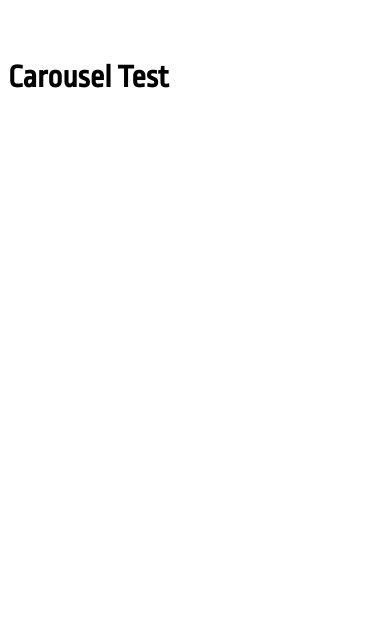
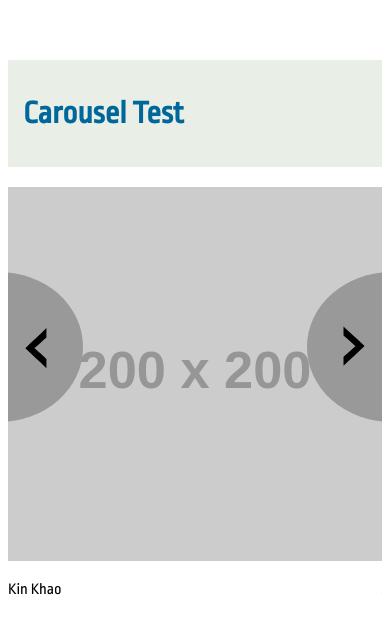
Before and after one commit to kerusks/vue-carousel, a Vue app: page / in a window 390 px wide. Shown: the top 634 px of the page. Built offline with nearby package versions, Linux system fonts and the light colour scheme.

Commit message:
added carousel items and responsiveness

```diff
--- a/package.json
+++ b/package.json
@@ -25,9 +25,9 @@
     "eslint": "^6.7.2",
     "eslint-plugin-prettier": "^3.1.1",
     "eslint-plugin-vue": "^6.1.2",
+    "node-sass": "^4.12.0",
     "prettier": "^1.19.1",
-    "vue-template-compiler": "^2.6.11",
-    "node-sass": "^4.12.0",
-    "sass-loader": "^8.0.2"
+    "sass-loader": "^8.0.2",
+    "vue-template-compiler": "^2.6.11"
   }
 }
--- /dev/null
+++ b/src/components/carousel-item.vue
@@ -0,0 +1,25 @@
+<template>
+  <div class="carousel-item-container">
+    <div class="carousel-img-container">
+      <img src="https://placehold.it/200x200" />
+    </div>
+    <div class="carousel-item-text">
+      <p>{{ item.name }}</p>
+    </div>
+  </div>
+</template>
+
+<script>
+export default {
+  name: "CarouselItem",
+  props: ["item"]
+};
+</script>
+
+<style scoped lang="scss">
+.carousel-img-container {
+  img {
+    width: 100%;
+  }
+}
+</style>
--- a/src/components/carousel.vue
+++ b/src/components/carousel.vue
@@ -1,21 +1,195 @@
 <template>
   <div class="wrap">
     <div class="header-text-container">
-        <h1>Carousel Test</h1>
+      <h1>Carousel Test</h1>
+    </div>
+    <div class="carousel-wrap">
+      <ul class="carousel-container">
+        <li class="carousel-item" v-for="(item, index) in items" :key="index">
+          <CarouselItem :item="item"/>
+        </li>
+        <div class="mobile-nav prev">
+          <img src="../assets/arrow.svg" />
+        </div>
+        <div class="mobile-nav next">
+          <img src="../assets/arrow.svg" />
+        </div>
+      </ul>
+    </div>
+    <div class="lg-screen-nav-container">
+      <button>Prev</button>
+      <button>Next</button>
     </div>
   </div>
 </template>
 
 <script>
+import CarouselItem from "./carousel-item";
 export default {
-  name: "Carousel"
+  name: "Carousel",
+  components: {
+    CarouselItem
+  },
+  data() {
+    return {
+      items: [
+        { name: "Kin Khao", tag: ["Thai"] },
+        { name: "Jū-Ni", tag: ["Sushi", "Japanese", "$$$$"] },
+        { name: "Delfina", tag: ["Pizza", "Casual"] },
+        { name: "San Tung", tag: ["Chinese", "$$"] },
+        { name: "Anchor Oyster Bar", tag: ["Seafood", "Cioppino"] },
+        { name: "Locanda", tag: ["Italian"] }
+      ]
+    };
+  }
 };
 </script>
 
 <style scoped lang="scss">
+$bg-color1: #e9eee6;
+$btn-bg-color1: #00679b;
+$header-text-color: #00679b;
+$min-mobile-width: 320px;
+
 .wrap {
-    max-width: 1024px;
-    margin: 0 auto;
+  max-width: 1024px;
+  margin: 0 auto;
+
+  .header-text-container,
+  .lg-screen-nav-container {
+    background-color: $bg-color1;
+    padding: 15px;
+    margin: 20px 0px;
+
+    h1 {
+      color: $header-text-color;
+    }
+  }
+
+  .lg-screen-nav-container {
+    display: none;
+  }
+
+  .carousel-wrap {
+    overflow: hidden;
+    min-width: $min-mobile-width;
+    .carousel-container {
+      display: flex;
+      left: -100%;
+      list-style: none;
+      margin: 0;
+      padding: 0;
+      position: relative;
+      transform: translateX(100%);
+
+      .carousel-item {
+        flex: 1 0 100%;
+      }
+    }
+  }
 }
 
+.mobile-nav {
+  position: absolute;
+  left: -0.25em;
+  top: 20%;
+  color: #fff;
+  background: #999;
+  height: 35%;
+  width: 45%;
+  border-radius: 55%;
+  cursor: pointer;
+  z-index: 9;
+
+  img {
+    top: 35%;
+    position: absolute;
+    height: 30%;
+  }
+
+  &.prev {
+    left: -25%;
+    right: auto;
+    img {
+      right: 20%;
+      transform: rotate(180deg);
+    }
+  }
+
+  &.next {
+    left: auto;
+    right: -25%;
+    img {
+      left: 20%;
+    }
+  }
+}
+
+/* 576 */
+@media (min-width: 36rem) {
+  .wrap {
+    .carousel-wrap {
+      .carousel-container {
+        left: -50%;
+        transform: translateX(50%);
+        .carousel-item {
+          flex-basis: 50%;
+          padding: 5px;
+        }
+      }
+    }
+  }
+
+  .mobile-nav {
+    display: none;
+  }
+
+  .lg-screen-nav-container {
+    text-align: center;
+    display: block;
+
+    button {
+      background-color: $btn-bg-color1;
+      padding: 5px;
+      color: #eee;
+      padding: 5px 15px;
+      margin: 0px 5px;
+      font-weight: 600;
+      border-radius: 3px;
+      font-size: 16px;
+      border: 0;
+    }
+  }
+}
+
+/* 768 */
+@media (min-width: 48rem) {
+  .wrap {
+    .carousel-wrap {
+      .carousel-container {
+        left: -25%;
+        transform: translateX(25%);
+        .carousel-item {
+          flex-basis: 25%;
+        }
+      }
+    }
+  }
+}
+
+
+/* 962 */
+@media (min-width: 62rem) {
+  .wrap {
+    .carousel-wrap {
+      .carousel-container {
+        left: -20%;
+        transform: translateX(20%);
+        .carousel-item {
+          flex-basis: 20%;
+        }
+      }
+    }
+  }
+}
 </style>
```
Also changed, not shown: src/assets/arrow.svg (added).
